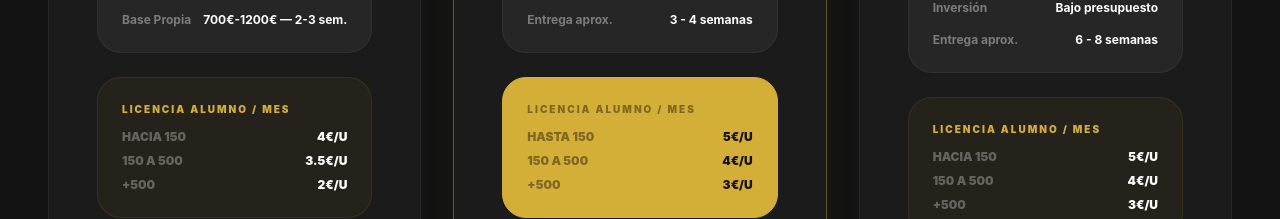
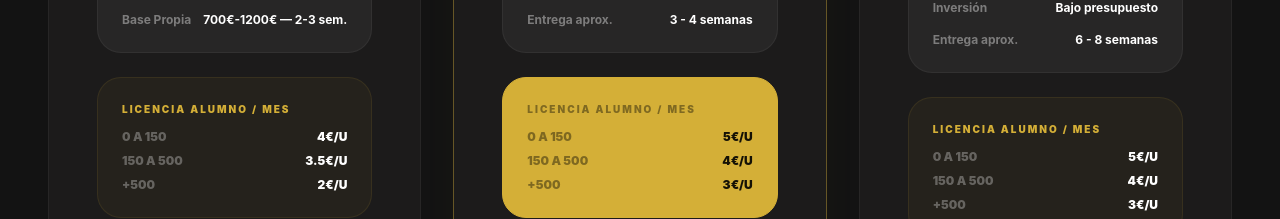
Before and after one commit to automatizacionesnunez-byte/Munilex-Academy-web, a React (Vite) app: page /academy/corporate in a window 1280 px wide. Shown: the part 1320-1539 px from the top of the page. Built offline with nearby package versions, Linux system fonts and the light colour scheme.

Commit message:
fix: actualizar rango de alumnos de 0 a 150 en planes Corporate

```diff
--- a/src/pages/munilex-academy/AcademyCorporate.tsx
+++ b/src/pages/munilex-academy/AcademyCorporate.tsx
@@ -82,7 +82,7 @@ const AcademyCorporate = () => {
                   <div className="p-6 bg-[#d4af37]/5 rounded-3xl border border-[#d4af37]/10">
                     <div className="text-[10px] font-black uppercase text-[#d4af37] tracking-[0.2em] mb-3">Licencia Alumno / Mes</div>
                     <div className="space-y-2 text-xs font-black uppercase">
-                      <div className="flex justify-between"><span className="text-white/30">Hacia 150</span> <span className="text-white">4€/u</span></div>
+                      <div className="flex justify-between"><span className="text-white/30">0 a 150</span> <span className="text-white">4€/u</span></div>
                       <div className="flex justify-between"><span className="text-white/30">150 a 500</span> <span className="text-white">3.5€/u</span></div>
                       <div className="flex justify-between"><span className="text-white/30">+500</span> <span className="text-white">2€/u</span></div>
                     </div>
@@ -137,7 +137,7 @@ const AcademyCorporate = () => {
                   <div className="p-6 bg-[#d4af37] rounded-3xl border border-[#d4af37]">
                     <div className="text-[10px] font-black uppercase text-black/40 tracking-[0.2em] mb-3">Licencia Alumno / Mes</div>
                     <div className="space-y-2 text-xs font-black uppercase text-black">
-                      <div className="flex justify-between"><span className="opacity-40">Hasta 150</span> <span className="opacity-90">5€/u</span></div>
+                      <div className="flex justify-between"><span className="opacity-40">0 a 150</span> <span className="opacity-90">5€/u</span></div>
                       <div className="flex justify-between"><span className="opacity-40">150 a 500</span> <span className="opacity-90">4€/u</span></div>
                       <div className="flex justify-between"><span className="opacity-40">+500</span> <span className="opacity-90">3€/u</span></div>
                     </div>
@@ -191,7 +191,7 @@ const AcademyCorporate = () => {
                   <div className="p-6 bg-[#d4af37]/5 rounded-3xl border border-[#d4af37]/10">
                     <div className="text-[10px] font-black uppercase text-[#d4af37] tracking-[0.2em] mb-3">Licencia Alumno / Mes</div>
                     <div className="space-y-2 text-xs font-black uppercase">
-                      <div className="flex justify-between"><span className="text-white/30">Hacia 150</span> <span className="text-white">5€/u</span></div>
+                      <div className="flex justify-between"><span className="text-white/30">0 a 150</span> <span className="text-white">5€/u</span></div>
                       <div className="flex justify-between"><span className="text-white/30">150 a 500</span> <span className="text-white">4€/u</span></div>
                       <div className="flex justify-between"><span className="text-white/30">+500</span> <span className="text-white">3€/u</span></div>
                     </div>
```
